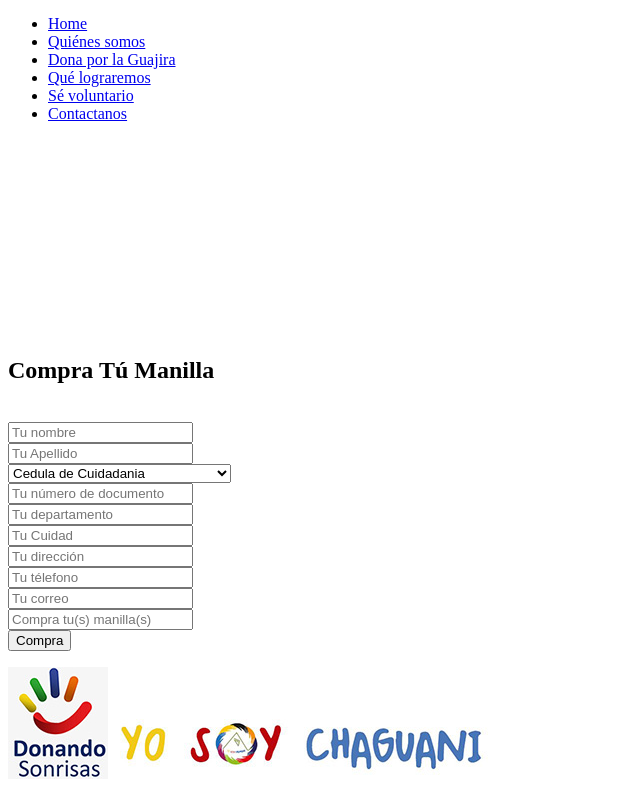
After one commit to AllisonGomezM/plataformadonando, a CodeIgniter app: the page made by application/views/paginacompra/index.php in a window 1280 px wide. The commit adds this page. Shown: the part 309-1100 px from the top of the page, without its empty margins (0-640 px from the left). Run offline with CodeIgniter, Linux system fonts and the light colour scheme.

Commit message:
Formulario compra, aviso de envío de msj

```diff
--- /dev/null
+++ b/application/views/paginacompra/index.php
@@ -0,0 +1,115 @@
+<body>
+
+  <!--==========================
+  Header
+  ============================-->
+  <header id="header">
+    <div class="container">
+
+      <div id="logo" class="pull-left">
+        <a href="#hero"><img src="<?= base_url()?>template/Regna/img/donando.png" alt="" title="" /></a>
+        <!-- Uncomment below if you prefer to use a text logo -->
+        <!--<h1><a href="#hero">Regna</a></h1>-->
+      </div>
+
+      <nav id="nav-menu-container">
+        <ul class="nav-menu">
+          <li class="menu-active"><a href="#hero">Home</a></li>
+          <li><a href="<?= base_url()?>#somos">Quiénes somos</a></li>
+          <li><a href="<?= base_url()?>#about">Dona por la Guajira</a></li>
+          <li><a href="<?= base_url()?>#facts">Qué lograremos</a></li>
+          <li><a href="<?= base_url()?>#portfolio">Sé voluntario</a></li>
+          <li><a href="<?= base_url()?>#contact">Contactanos</a></li>
+        </ul>
+        <br> <br><br><br>
+      </nav><!-- #nav-menu-container -->
+    </div>
+  </header><!-- #header -->
+<br>
+<br>
+<br>
+<br>
+
+  <main id="main">
+<br>
+<br>
+<br>
+<div class="container">
+<div class="hero-container">
+      <div class="section-header">
+      <h2 class="section-title">Compra Tú Manilla</h2>
+      </div>
+
+
+<br>
+<div>
+<form action="<?= base_url();?>index.php/welcome/sendcompra" method="post" role="formcom" class="" >
+<div class="row counters">
+  <div class="col-md-3 text-center"> </div>
+  <div class ="col-md-8">
+     <div class="form-group" class="text-center">
+        <input type="text" name="name" class="form-control col-lg-8" id="nombre" placeholder="Tu nombre" data-rule="minlen:4" data-msg="Por favor ingresa tu nombre" />
+        <div class="validation"></div>
+      </div>
+
+      <div class="form-group" class="col-lg-6 col-6 text-center">
+            <input type="text" name="apellido" class="form-control col-lg-8" id="apellido" placeholder="Tu Apellido" data-rule="minlen:4" data-msg="Por favor ingresa tu nombre" />
+            <div class="validation"></div>
+      </div>
+
+      <div class="form-group" class="col-lg-5 col-6 text-center" >
+           <select class="form-control col-lg-8" name="tipo" id="tipo">
+             <option value="cc">Cedula de Cuidadania</option>
+             <option value="ce">Cedula de Extranjeria</option>
+             <option value="ni">Número de identidicaión tributaria</option>
+             <option value="pp">Permiso especial de permanencia</option>
+           </select>
+          <div class="validation"></div>
+        </div>
+
+        <div class="form-group" class=" col-10 text-center">
+          <input type="number" class="form-control col-lg-8 " name="numdoc" id="numdoc" placeholder="Tu número de documento" data-rule="minlen:4" data-msg="Por favor ingresa tu número de documento" />
+          <div class="validation"></div>
+        </div>
+
+        <div class="form-group" class="text-center">
+            <input type="text" name="departamento" class="form-control col-lg-8" id="departamento" placeholder="Tu departamento" data-rule="minlen:4" data-msg="Por favor ingresa tú departamento" />
+            <div class="validation"></div>
+         </div>
+
+         <div class="form-group" class="text-center">
+            <input type="text" name="cuidad" class="form-control col-lg-8" id="cuidad" placeholder="Tu Cuidad" data-rule="minlen:4" data-msg="Por favor ingresa tu cuidad" />
+            <div class="validation"></div>
+         </div>
+
+        <div class="form-group">
+            <input type="text" name="direccion" class="form-control col-lg-8" id="direccion" placeholder="Tu dirección" data-rule="minlen:4" data-msg="Por favor ingresa tu dirección" />
+            <div class="validation"></div>
+        </div>
+
+        <div class="form-group">
+            <input type="number" name="telefono" class="form-control col-lg-8" id="telefono" placeholder="Tu télefono" data-rule="minlen:4" data-msg="Por favor ingresa tú telefono" />
+            <div class="validation"></div>
+        </div>
+        <div class="form-group">
+           <input type="email" class="form-control col-lg-8" name="email" id="email" placeholder="Tu correo" data-rule="email" data-msg="Por favor ingresa tu correo" />
+            <div class="validation"></div>
+        </div>
+  </div>
+  <div class="col-md-4 text-center"></div>
+  <div class="col-md-8">
+      <div class="form-group ">
+          <input type="number" name="cantidad" class="form-control col-lg-4" id="cantidad" placeholder="Compra tu(s) manilla(s)" data-rule="minlen:" data-msg="Por favor ingresa la cantidad que quiers comprar" />
+         <div class="validation"></div>
+      </div>
+  </div>
+</div>
+<div class="text-center"><button color="#2dc997" type="submit">Compra</button></div>
+
+</form>
+
+    <div class="text-center col-12 container wow fadeInUp section-header" >
+      <img class="img-fluid" src="<?= base_url()?>template/Regna/img/donando.jpg" href="https://www.facebook.com/Cruzada-por-la-Guajira-2749499318401423/?view_public_for=2749499318401423" alt="">
+      <img class="img-fluid" src="<?= base_url()?>template/Regna/img/Captura.JPG" href="https://www.instagram.com/cruzadaxlaguajira/?hl=es-la/" alt="">
+    </div>
+</main>
```
Also changed, not shown: application/controllers/Welcome.php (+29 -1 lines), application/views/paginamsj/index.php (added, +33 -0 lines), application/views/paginaprincipal/index.php (+2 -87 lines), template/Regna/contactform/contactform.js (+0 -18 lines), template/Regna/css/style.css (+9 -0 lines).
